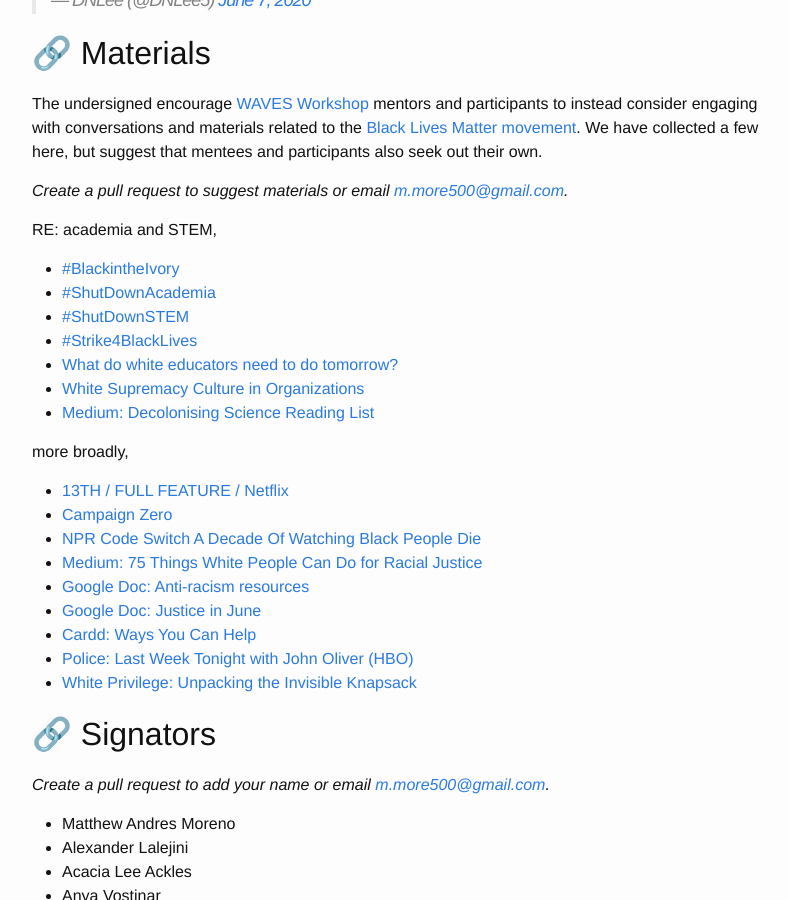
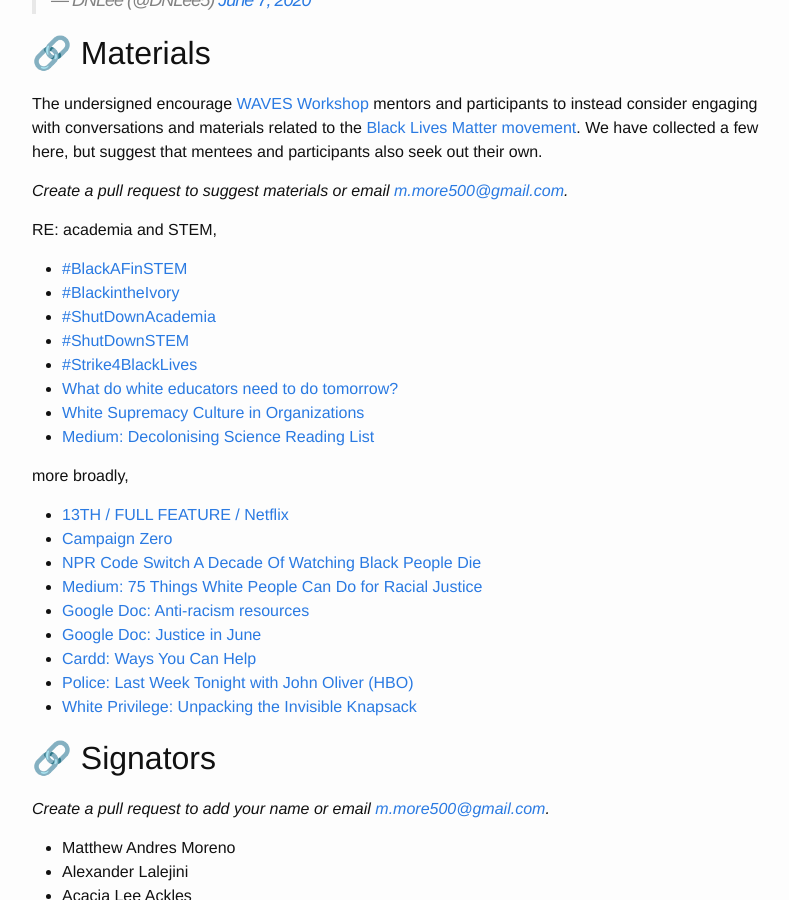
Before and after one commit to mmore500/mmore500.github.io, a Jekyll site: the page built from blog_personal/_posts/2020-06-08-shutdown-stem.md, in a window 1280 px wide and 900 px high, scrolled down 561 px. Shown: the whole window, without its empty margins (238-1027 px from the left). Built offline with Jekyll 4.4.1, drawn with Linux system fonts in a browser that asks for light colours; comment, search, counter and statistics services are not loaded.

Commit message:
Add #BlackAFinSTEM hashtag

```diff
--- a/blog_personal/_posts/2020-06-08-shutdown-stem.md
+++ b/blog_personal/_posts/2020-06-08-shutdown-stem.md
@@ -21,6 +21,7 @@
 *Create a pull request to suggest materials or email [m.more500@gmail.com](mailto:m.more500@gmail.com).*
 
 RE: academia and STEM,
+* [#BlackAFinSTEM](https://twitter.com/hashtag/BlackAFinSTEM)
 * [#BlackintheIvory](https://twitter.com/hashtag/BlackintheIvory)
 * [#ShutDownAcademia](https://twitter.com/hashtag/ShutDownAcademia)
 * [#ShutDownSTEM](https://twitter.com/hashtag/ShutDownSTEM)
```
